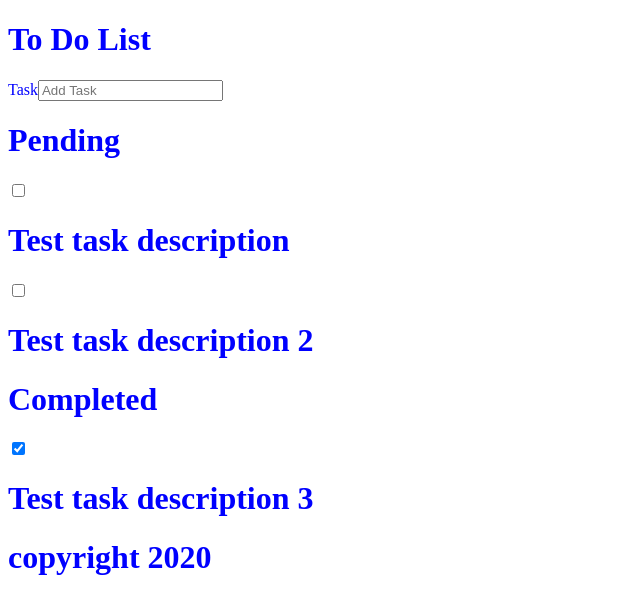
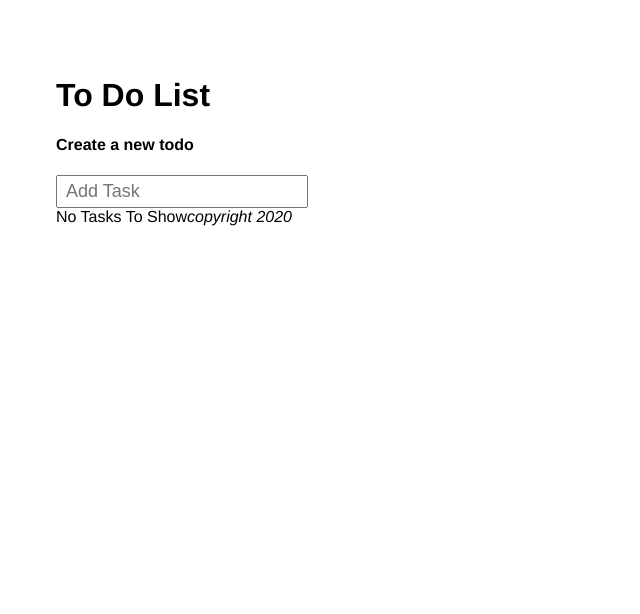
Before and after one commit to estherndep/NodeReactTaskManager, a React app in the folder client/: page / in a window 1280 px wide. Shown: the whole page, without its empty margins (0-640 px from the left). Built offline with nearby package versions, Linux system fonts and the light colour scheme; no server answers.

Commit message:
implement toggle-status and minor bug fixes on client #3

```diff
--- a/client/src/components/Footer/index.js
+++ b/client/src/components/Footer/index.js
@@ -2,7 +2,7 @@ import React from 'react'
 
 const Footer = () => {
     return (
-        <h1>copyright 2020</h1>
+        <em>copyright 2020</em>
     )
 }
 
--- a/client/src/components/TaskInput/index.js
+++ b/client/src/components/TaskInput/index.js
@@ -17,8 +17,8 @@ const TaskInput = ({ onAdd }) => {
 
     return (
       <form className='add-form' onSubmit={handleSubmit}>
+        <h4>Create a new todo</h4>
         <div className='form-control'>
-          <label>Task</label>
           <input
             type='text'
             placeholder='Add Task'
--- a/client/src/components/TaskItem/index.js
+++ b/client/src/components/TaskItem/index.js
@@ -1,10 +1,10 @@
 import React from 'react'
 
-const TaskItem = ({task}) => {
+const TaskItem = ({task,onToggle}) => {
     return (
-        <div>
-            <input type="checkbox" defaultChecked={task.completed}></input>
-            <h1>{task.description}</h1>
+        <div className="todo">
+            <input type="checkbox" defaultChecked={task.completed} onClick={()=>onToggle(task.id)}></input>
+            <span className="name">{task.description}</span>
         </div>
     )
 }
--- a/client/src/components/TaskList/index.js
+++ b/client/src/components/TaskList/index.js
@@ -1,22 +1,23 @@
 import React from 'react'
 import TaskItem from '../TaskItem'
 
-const TaskList = ({title, tasks}) => {
+const TaskList = ({title, tasks, onToggle}) => {
     return (
-        <>
-            <h1>{title}</h1>
+        <div className="taskList">
+            <h3>{title}</h3>
             {tasks.length > 0 ? (
                 tasks.map((task, index) => (
                     <TaskItem
                         key={index}
                         task={task}
+                        onToggle={onToggle}
                     />
                 ))
             ) : (
                 'No Tasks To Show'
             )
             }
-        </>
+        </div>
     )
 }
 
--- a/client/src/containers/App/index.js
+++ b/client/src/containers/App/index.js
@@ -8,30 +8,14 @@ import TaskInput from '../../components/TaskInput'
 axios.defaults.baseURL = 'http://localhost:3000'
 
 const App = () => {
-    const [tasks, setTasks] = useState([
-        {
-            id: 12345,
-            description: "Test task description",
-            completed: false
-        },
-        {
-            id: 12347,
-            description: "Test task description 2",
-            completed: false
-        },
-        {
-            id: 12346,
-            description: "Test task description 3",
-            completed: true
-        }
-    ])
+    const [tasks, setTasks] = useState([])
 
     useEffect(() => {
         async function initialiseTasks() {
             const fetchedTasks = await fetchTasks()
 
             console.log(fetchedTasks)
-            setTasks([...tasks,fetchedTasks])
+            setTasks(fetchedTasks)
         }
 
         initialiseTasks()
@@ -46,14 +30,17 @@ const App = () => {
 
     //add task
     const addTask = async (task) => {
+        console.log(task)
         const res = await axios.post('/tasks/create', task)
 
-        setTasks([...tasks, res.data.data])
+        res.status === 201
+        ? setTasks([...tasks, res.data.data])
+        : alert('Error adding this task')
     }
 
     // Toggle task status
     const toggleStatus = async (id) => {
-        const res = await axios.post('/tasks/${id}/toggle-status')
+        const res = await axios.post(`/tasks/${id}/toggle-status`)
         const updatedTask = res.data.data
 
         let updatedTaskList = tasks.map((task) =>
--- a/client/src/styles/style.scss
+++ b/client/src/styles/style.scss
@@ -1,3 +1,23 @@
-* {
-    color: blue;
+#App {
+  font-family: "Helvetica Neue", "Helvetica", sans-serif;
+  max-width: 500px;
+  padding: 48px;
 }
+
+
+  .todo {
+    padding: 12px;
+    background: #f8f8f8;
+    margin-bottom: 24px;
+  }
+
+  .todo .name {
+    padding-left: 20px;
+    font-size: 18px;
+    font-weight: bold;
+  }
+
+  input {
+    padding: 4px 8px;
+    font-size: 18px;
+  }
```
Also changed, not shown: client/src/components/TaskInput/TaskInput.test.js (added, +24 -0 lines).
